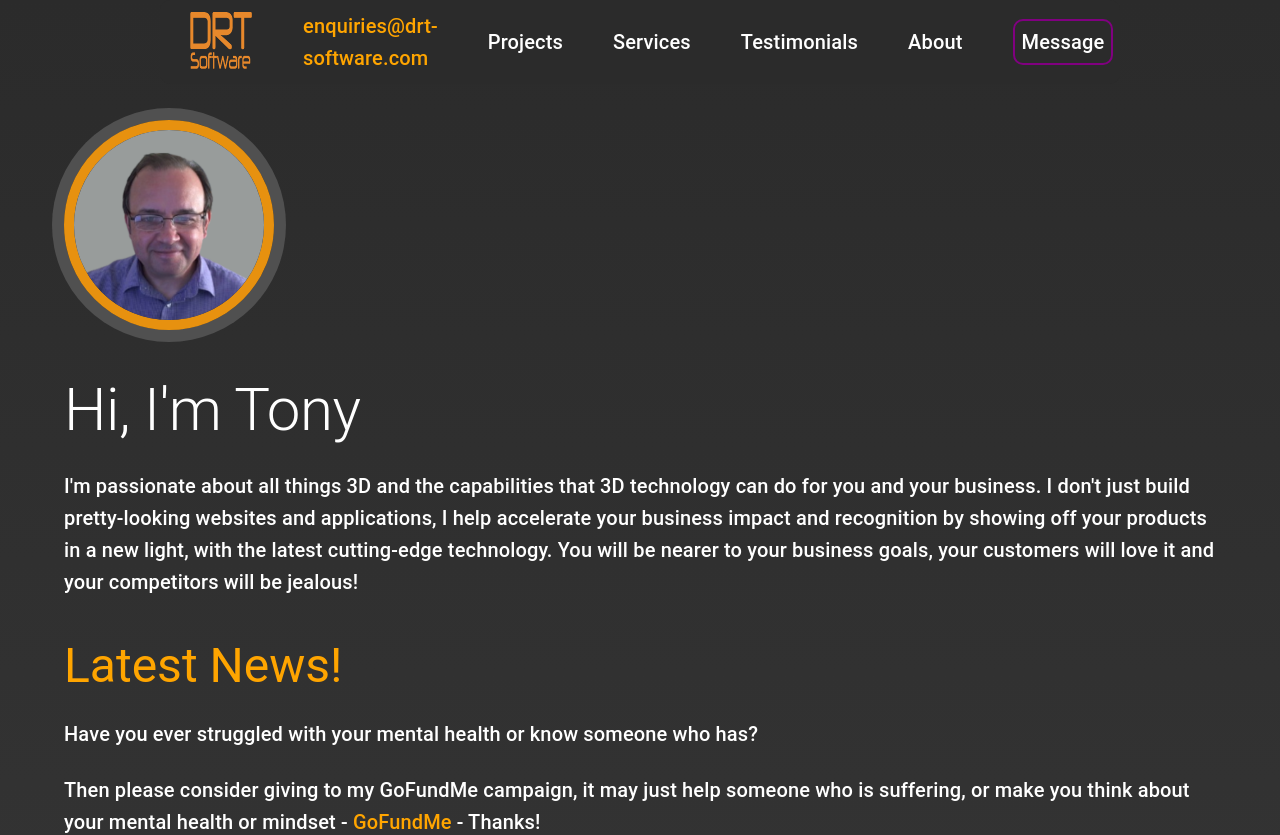
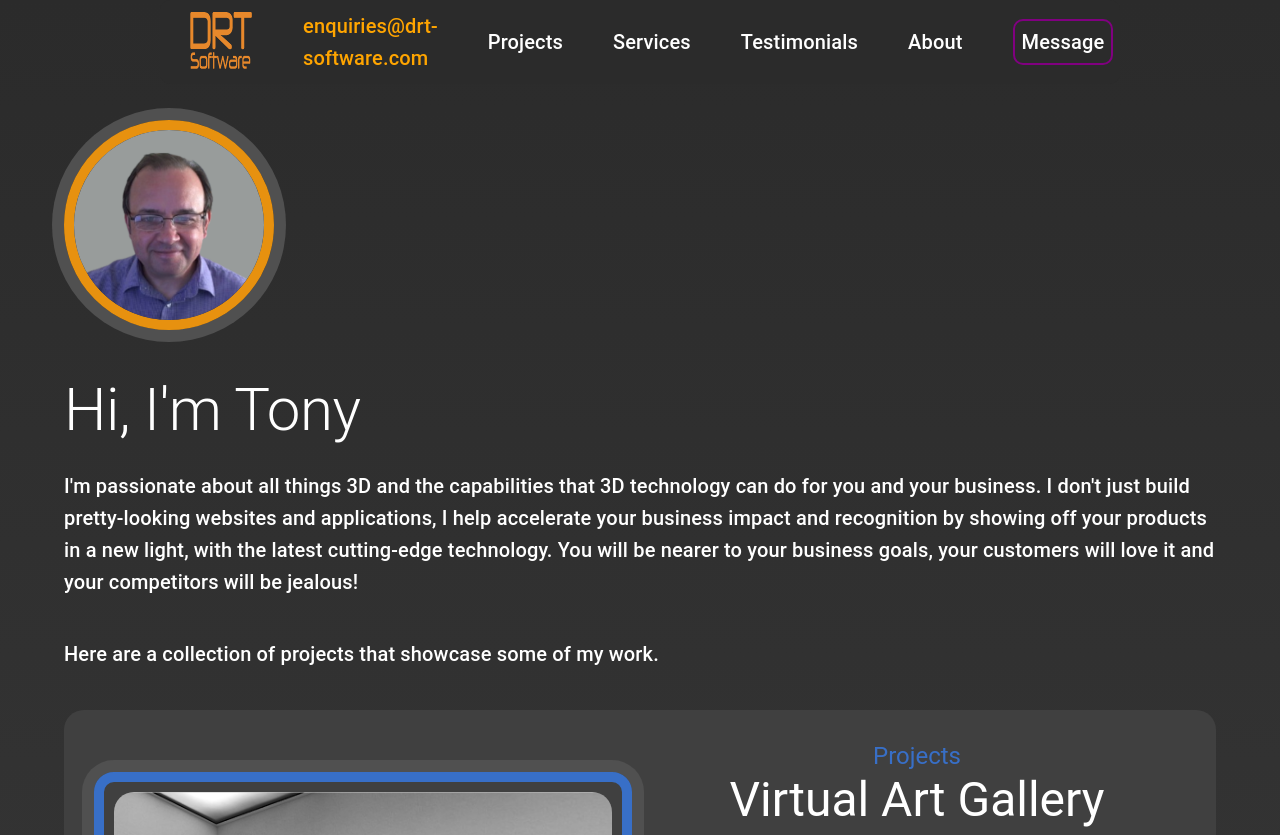
Before and after one commit to DoctorTone/drt_software_ltd, a React (Vite) app: page / in a window 1280 px wide. Shown: the top 835 px of the page. Built offline with nearby package versions, Linux system fonts and the light colour scheme.

Commit message:
Removed latest section

```diff
--- a/src/pages/MainPage.tsx
+++ b/src/pages/MainPage.tsx
@@ -6,7 +6,6 @@ import Testimonials from "../components/Testimonials";
 import About from "../components/About";
 import Footer from "../components/Footer";
 import Social from "../components/Social";
-import Latest from "../components/Latest";
 import WorkIntro from "../components/WorkIntro";
 
 const MainPage = () => {
@@ -14,7 +13,6 @@ const MainPage = () => {
     <>
       <NavBar />
       <TopSection />
-      <Latest />
       <WorkIntro />
       <Projects />
       <Services />
```
